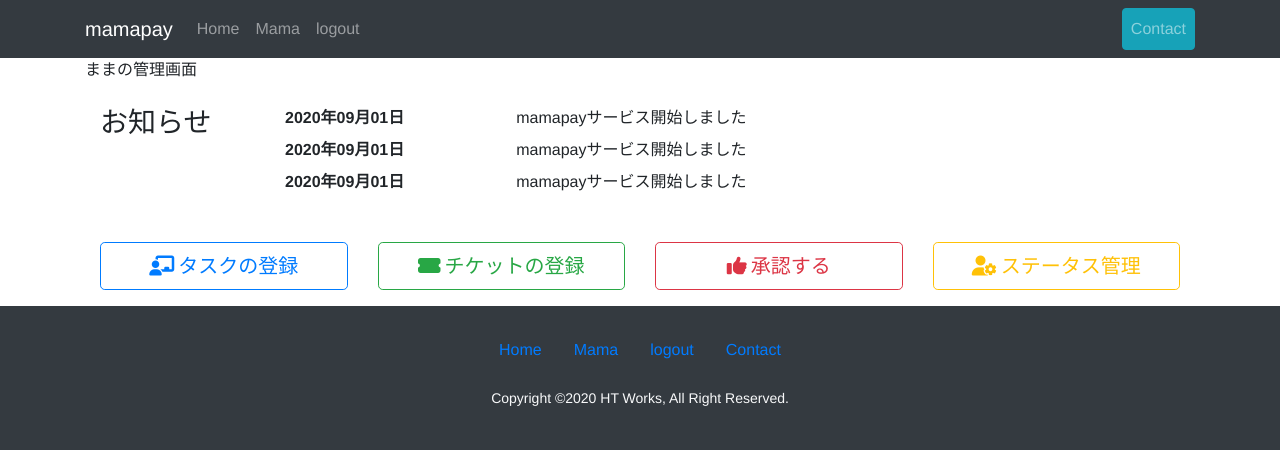
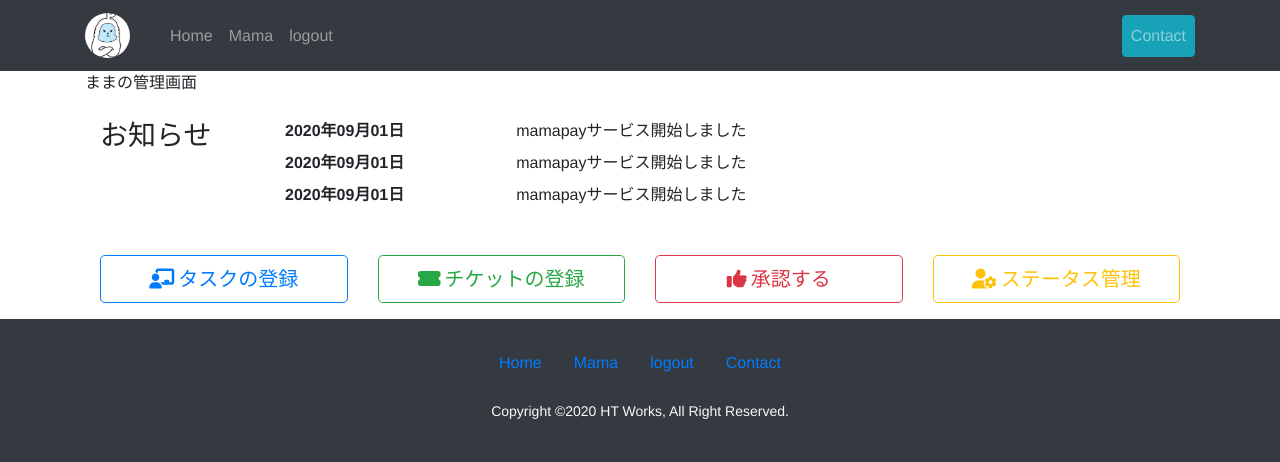
Before and after one commit to hideomit/mamaPay, a Django app: page /admin_home/ in a window 1280 px wide. Shown: the top 462 px of the page. Run offline with Django 3.2, Linux system fonts and the light colour scheme; some libraries are stand-ins or nearby versions.

Commit message:
navbarにロゴを追加

```diff
--- a/templates/base.html
+++ b/templates/base.html
@@ -26,7 +26,7 @@
 
 <nav class="navbar navbar-expand-md navbar-dark bg-dark sticky-top">
     <div class="container">
-            <a class="navbar-brand" href="{% url 'home' %}">mamapay</a>
+            <a class="navbar-brand" href="{% url 'home' %}"><img class="rounded-circle mr-3" src="/static/iepay2.jpg" alt="いえぺい" width="45" height="45"></a>
             <button type="button" class="navbar-toggler" data-toggle="collapse" data-target="#navbar-content" aria-controls="navbar-content" aria-expanded="false" aria-label="Toggle navigation">
                 <span class="navbar-toggler-icon"></span>
             </button>
```
Also changed, not shown: static/iepay2.jpg (added).
